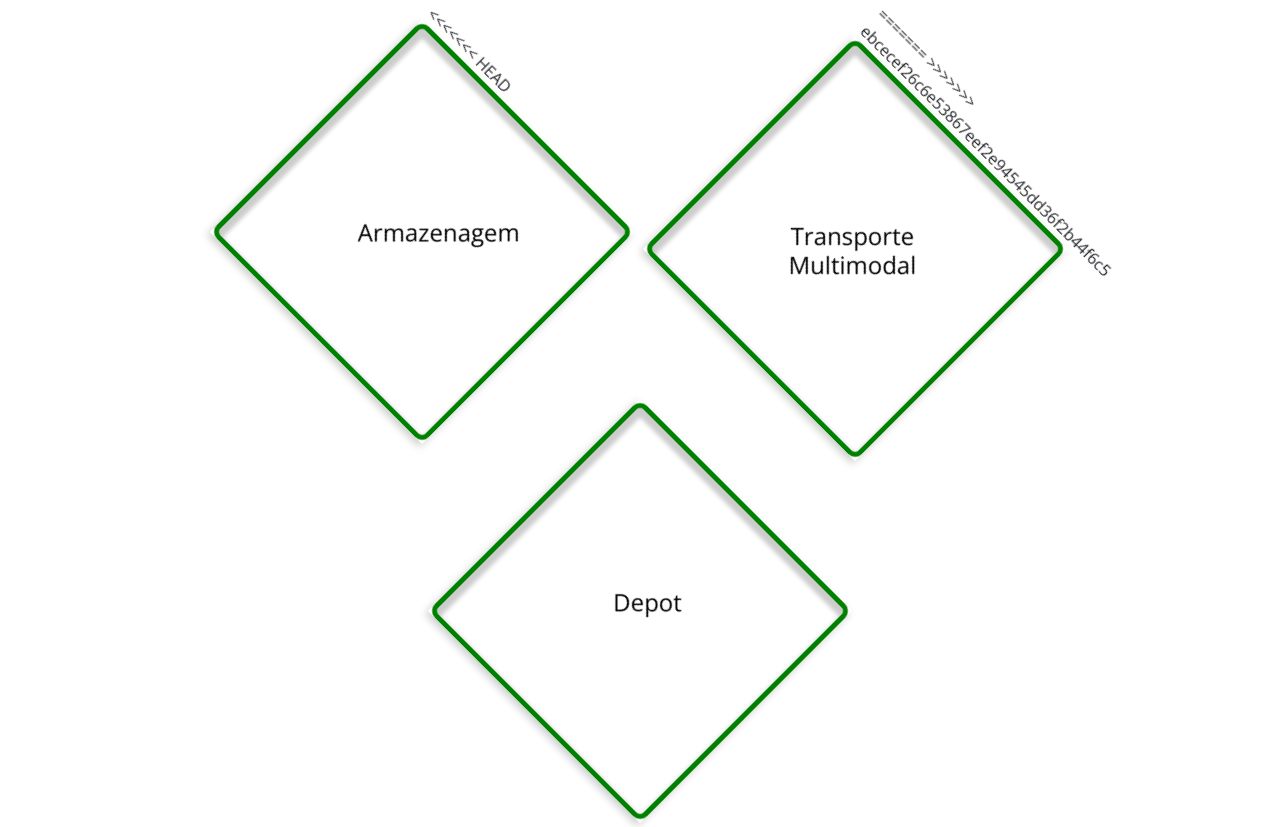
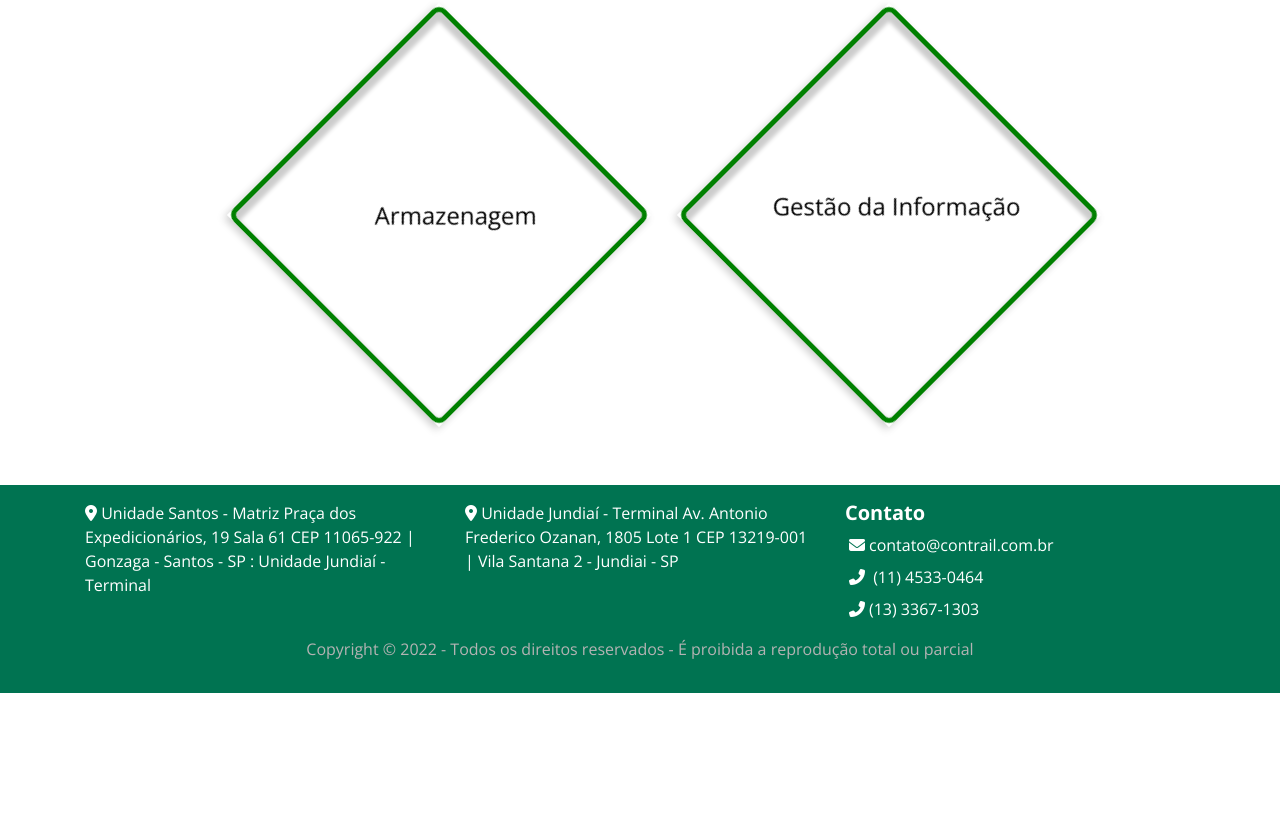
Before and after one commit to luizantonioprg/contrailv1, a plain HTML site: page solucoes.html in a window 1280 px wide. Shown: the part 891-1718 px from the top of the page. After the commit the page ends 1584 px from the top, so only its background shows below. Drawn offline with nearby package versions, Linux system fonts and the light colour scheme; files whose address does not match are found by name.

Commit message:
Update solucoes.html

```diff
--- a/solucoes.html
+++ b/solucoes.html
@@ -159,7 +159,6 @@
       <!-- DIV DE CIMA -->
       <div style="max-width:900px;margin:0 auto;z-index:20;position:relative;" class="pt-5 d-flex flex-wrap justify-content-around">
          <div class="flip-card m-5">
-<<<<<<< HEAD
             <div class="flip-card-inner">
                <div class="flip-card-front">
                   <div class="text display-1" style="margin-left:-1vw;padding-top:10vh;">
@@ -178,46 +177,19 @@
             </div>
          </div>
          <div class="flip-card mt-5">
-=======
->>>>>>> ebcecef26c6e53867eef2e94545dd36f2b44f6c5
             <div class="flip-card-inner">
                <div class="flip-card-front">
                   <div class="text display-1" style="margin-left:-2vw;padding-top:10vh;">
                    <!--   <i class=" fa-solid fa-train-subway"></i> -->
-                     <h4>Transporte<br> Multimodal</h4>
+                     <h4>Gestão da Informação</h4>
                   </div>
                </div>
                <div class="flip-card-back p-3">
                   <div class="text-verso">
-<<<<<<< HEAD
                      <h6>• Tracking da Carga</h6>
                      <h6>• APP para motoristas</h6>
                      <h6>• Follow up das operações 24x7</h6>
                      <h6>• Gestão de todos os elos da cadeia</h6>
-=======
-                     <h6>• Transporte Ferroviário</h6>
-                     <h6>• Transporte Rodoviário</h6>
-                     <h6>• Gerenciamento de Risco</h6>
-                     <h6>• Gestão de agendamento no Porto e &nbsp;&nbsp;&nbsp;Depot</h6>
-                  </div>
-               </div>
-            </div>
-         </div>
-         <div class="flip-card mt-5">
-            <div class="flip-card-inner">
-               <div class="flip-card-front">
-                  <div class="text display-1" style="margin-left:-2vw;padding-top:10vh;">
-                   <!--   <i class=" fa-solid fa-train-subway"></i> -->
-                     <h4>Depot</h4>
-                  </div>
-               </div>
-               <div class="flip-card-back p-3">
-                  <div class="text-verso">
-                     <h6>• Contrato com os principais armadores</h6>
-                     <h6>• Reparo de Contêineres</h6>
-                     <h6>• Reutilização de Contêineres</h6>
-                     <h6>• Encerramento de Demurrage</h6>
->>>>>>> ebcecef26c6e53867eef2e94545dd36f2b44f6c5
                   </div>
                </div>
             </div>
```
